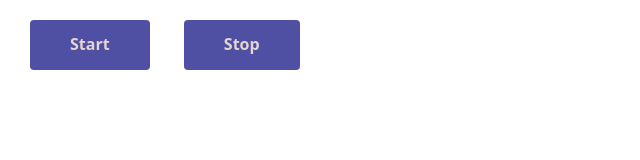
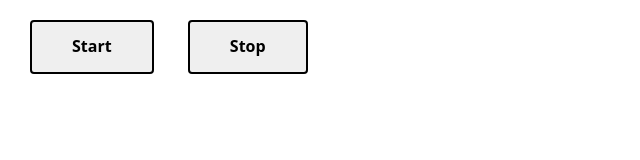
Before and after one commit to TatianaNarizhna/goit-js-hw-11-color-switch, a website built with Parcel: page src/index.html in a window 1280 px wide. Shown: the whole page, without its empty margins (0-640 px from the left). Built offline with nearby package versions, Linux system fonts and the light colour scheme.

Commit message:
finish correct

```diff
--- a/src/sass/_styles.scss
+++ b/src/sass/_styles.scss
@@ -2,12 +2,10 @@
   padding: 10px 40px;
   margin-top: 20px;
   margin-left: 30px;
-  border-style: none;
+  border-style: solid;
   outline: none;
   cursor: pointer;
 
-  background-color: #4f4fa3;
-  color: rgb(228, 212, 212);
   font-weight: bold;
   font-size: 16px;
   line-height: 1.87;
```
